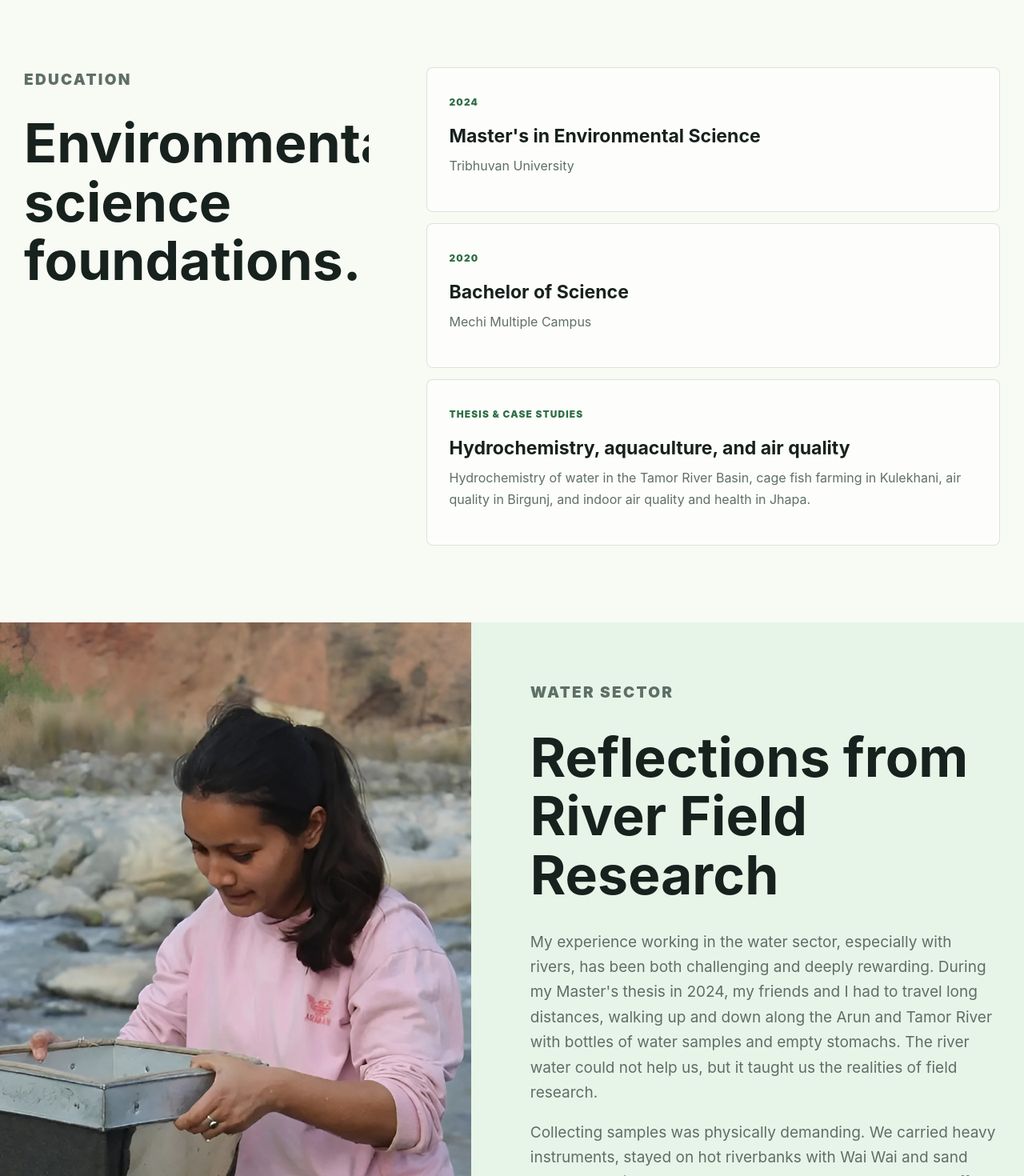
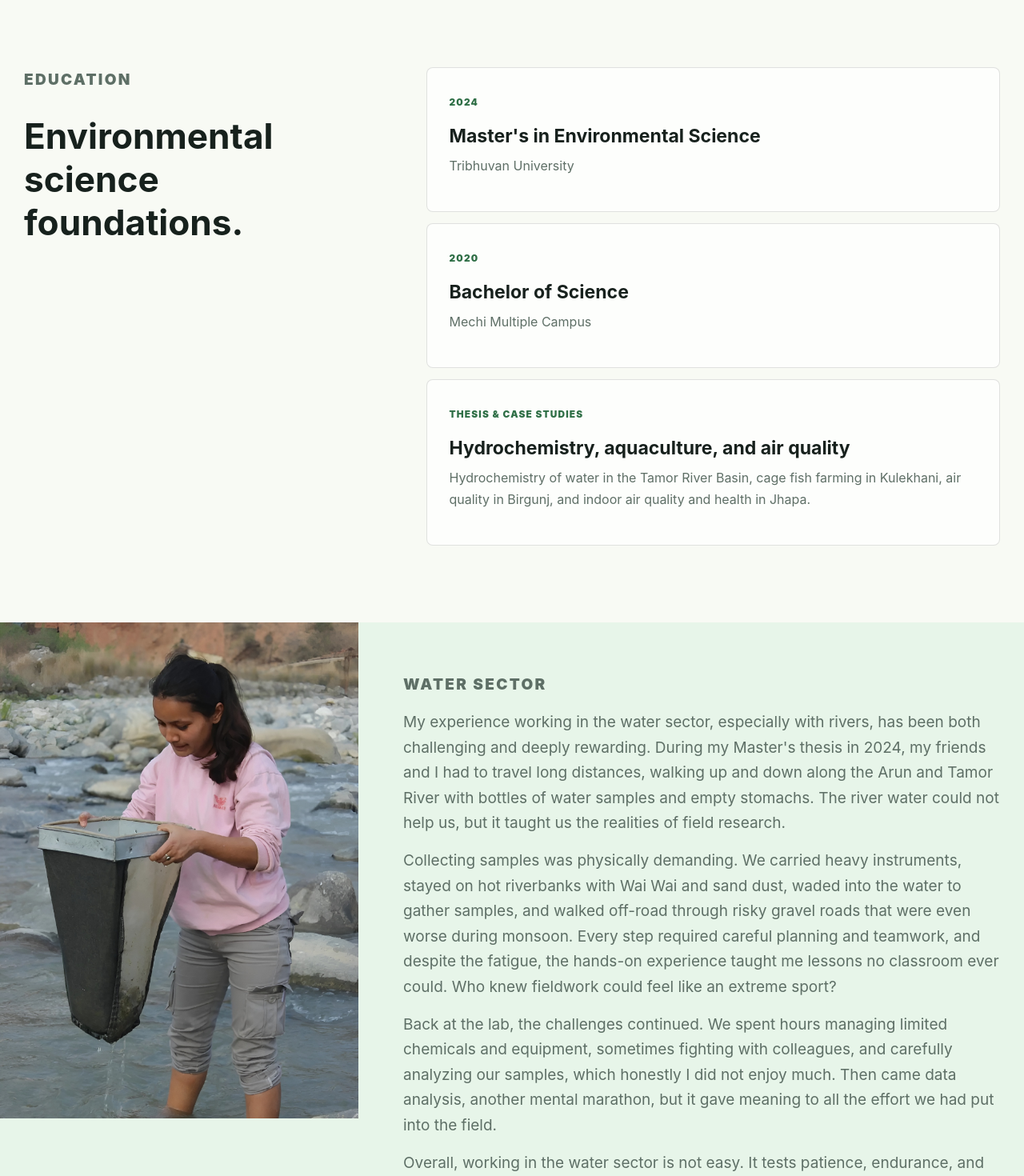
Before and after one commit to mandeep111/somy_portfolio, a Next.js app: page / in a window 1280 px wide. Shown: the part 2140-3610 px from the top of the page at 80% size. Built offline with nearby package versions, Linux system fonts and the light colour scheme.

Commit message:
minor change

```diff
--- a/app/globals.css
+++ b/app/globals.css
@@ -80,11 +80,11 @@ h1 {
 
 h2 {
   margin-bottom: 18px;
-  max-width: 16ch;
+  max-width: min(100%, 18ch);
   overflow: visible;
-  padding: 0.16em 0 0.2em;
-  font-size: clamp(2.35rem, 5.3vw, 5.2rem);
-  line-height: 1.08;
+  padding: 0.2em 0 0.28em;
+  font-size: clamp(2.2rem, 4.8vw, 4.75rem);
+  line-height: 1.16;
 }
 
 h3 {
@@ -463,6 +463,13 @@ section[id] {
   margin-bottom: 42px;
 }
 
+.education-section .section-heading h2 {
+  max-width: min(100%, 17ch);
+  padding-block: 0.28em 0.34em;
+  font-size: clamp(1.95rem, 3.45vw, 3.35rem);
+  line-height: 1.22;
+}
+
 .profile-heading-row {
   display: grid;
   grid-template-columns: minmax(0, 1fr) minmax(280px, 0.52fr);
@@ -596,14 +603,17 @@ section[id] {
 
 .feature-band {
   display: grid;
-  grid-template-columns: minmax(320px, 0.92fr) minmax(0, 1.08fr);
-  min-height: 670px;
+  grid-template-columns: minmax(280px, 0.7fr) minmax(0, 1.3fr);
+  align-items: start;
+  min-height: 0;
   background: var(--theme-soft);
 }
 
 .feature-image {
   position: relative;
-  min-height: 450px;
+  align-self: start;
+  height: 620px;
+  min-height: 0;
 }
 
 .feature-image img {
@@ -612,12 +622,14 @@ section[id] {
 
 .feature-content {
   align-self: center;
-  max-width: 760px;
-  padding: 72px max(18px, calc((100vw - 1220px) / 2)) 72px 74px;
+  width: 100%;
+  max-width: none;
+  padding: 62px max(18px, calc((100vw - 1220px) / 2)) 62px 56px;
 }
 
 .feature-content p {
-  margin-bottom: 18px;
+  max-width: 920px;
+  margin-bottom: 16px;
 }
 
 .experience-grid,
@@ -1051,6 +1063,7 @@ section[id] {
   }
 
   .feature-image {
+    height: 520px;
     min-height: 520px;
   }
 
--- a/app/portfolio.jsx
+++ b/app/portfolio.jsx
@@ -370,7 +370,7 @@ export default function Portfolio() {
           </div>
         </section>
 
-        <section className="section split" id="education" aria-labelledby="education-title">
+        <section className="section split education-section" id="education" aria-labelledby="education-title">
           <div className="section-heading sticky-heading reveal" data-effect="slide-right" data-reveal>
             <p className="eyebrow">Education</p>
             <h2 id="education-title">Environmental science foundations.</h2>
@@ -398,7 +398,6 @@ export default function Portfolio() {
           </div>
           <div className="feature-content">
             <p className="eyebrow">Water Sector</p>
-            <h2>Reflections from River Field Research</h2>
             <p>
               My experience working in the water sector, especially with rivers,
               has been both challenging and deeply rewarding. During my Master's
```
